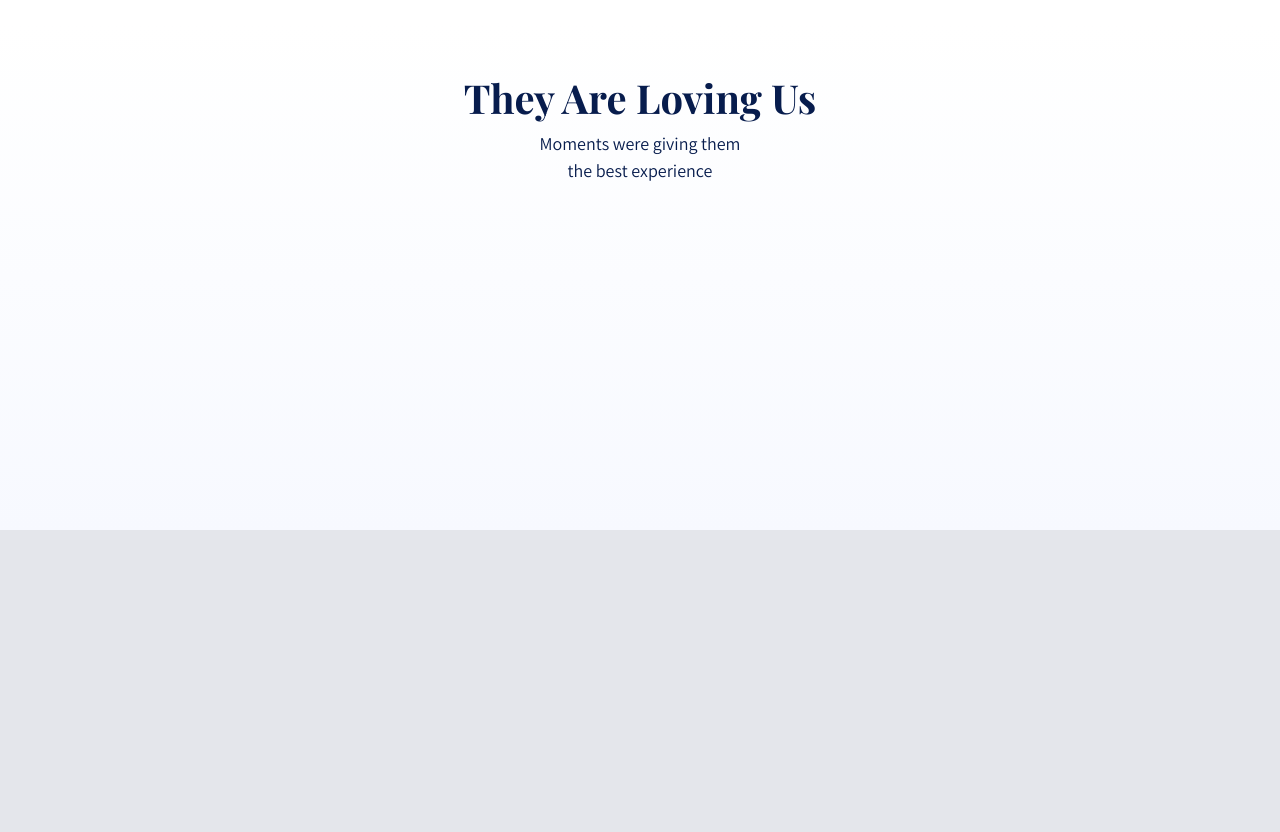
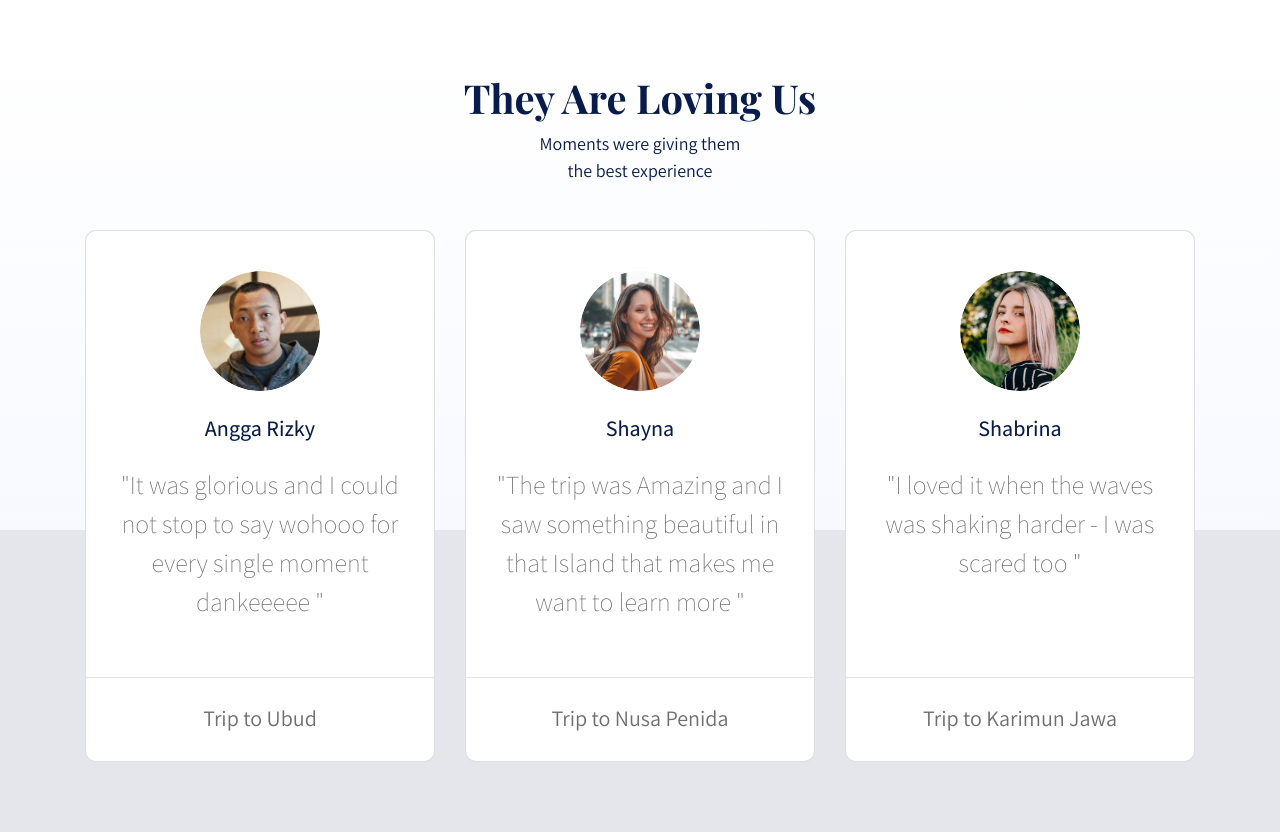
Before and after one commit to ilazuardi/nomads, a plain HTML site: page index.html in a window 1280 px wide. Shown: the part 1550-2382 px from the top of the page. Before the commit the page ends 2080 px from the top, so only its background shows below. Drawn offline with nearby package versions, Linux system fonts and the light colour scheme; a web font is replaced by a local one.

Commit message:
update testimonial

```diff
--- a/frontend/styles/main.scss
+++ b/frontend/styles/main.scss
@@ -185,3 +185,41 @@ header {
         font-size: 18px;
     }
 }
+
+.section-testimonial-content {
+    margin-top: -300px;
+    padding-bottom: 50px;
+
+    .card-testimonial {
+        padding: 40px 20px 10px;
+        border-radius: 11px;
+        margin-bottom: 20px;
+
+        .testimonial-content {
+            min-height: 380px;
+        }
+
+        h3 {
+            font-size: 22px;
+        }
+
+        .testimonial {
+            font-weight: 200;
+            font-size: 26px;
+            color: #6e6e6e;
+            min-height: 180px;
+        }
+
+        .trip-to {
+            font-weight: normal;
+            font-size: 22px;
+            color: #6e6e6e;
+        }
+
+        hr {
+            margin-left: -20px;
+            margin-right: -20px;
+        }
+    }
+
+}
--- a/index.html
+++ b/index.html
@@ -192,6 +192,65 @@
                 </div>
             </div>
         </section>
+
+        <div class="section section-testimonial-content" id="testimonialContent">
+            <div class="container">
+                <div class="section-popular-travel row justify-content-center">
+                    <div class="col-sm-6 col-md-6 col-lg-4">
+                        <div class="card card-testimonial text-center">
+                            <div class="testimonial-content">
+                                <img src="frontend/assets/images/avatar-1.png" alt="user" class="mb-4 rounded-circle">
+                                <h3 class="mb-4">Angga Rizky</h3>
+                                <p class="testimonial">
+                                    "It was glorious and I could not stop to
+                                    say wohooo for every single moment dankeeeee
+                                    "
+                                </p>
+                            </div>
+                            <hr>
+                            <p class="trip-to mt-2">
+                                Trip to Ubud
+                            </p>
+                        </div>
+                    </div>
+
+                    <div class="col-sm-6 col-md-6 col-lg-4">
+                        <div class="card card-testimonial text-center">
+                            <div class="testimonial-content">
+                                <img src="frontend/assets/images/avatar-2.png" alt="user" class="mb-4 rounded-circle">
+                                <h3 class="mb-4">Shayna</h3>
+                                <p class="testimonial">
+                                    "The trip was Amazing and I saw something beautiful in that Island
+                                    that makes me want to learn more
+                                    "
+                                </p>
+                            </div>
+                            <hr>
+                            <p class="trip-to mt-2">
+                                Trip to Nusa Penida
+                            </p>
+                        </div>
+                    </div>
+
+                    <div class="col-sm-6 col-md-6 col-lg-4">
+                        <div class="card card-testimonial text-center">
+                            <div class="testimonial-content">
+                                <img src="frontend/assets/images/avatar-3.png" alt="user" class="mb-4 rounded-circle">
+                                <h3 class="mb-4">Shabrina</h3>
+                                <p class="testimonial">
+                                    "I loved it when the waves was shaking harder - I was scared too
+                                    "
+                                </p>
+                            </div>
+                            <hr>
+                            <p class="trip-to mt-2">
+                                Trip to Karimun Jawa
+                            </p>
+                        </div>
+                    </div>
+                </div>
+            </div>
+        </div>
     </main>
 
     <script src="frontend/libraries/jquery/jquery-3.7.1.min.js"></script>
```
Also changed, not shown: frontend/assets/images/avatar-1.png (added), frontend/assets/images/avatar-1@2x.png (added), frontend/assets/images/avatar-2.png (added), frontend/assets/images/avatar-2@2x.png (added), frontend/assets/images/avatar-3.png (added), frontend/assets/images/avatar-3@2x.png (added), frontend/styles/main.css, 1 other file.
